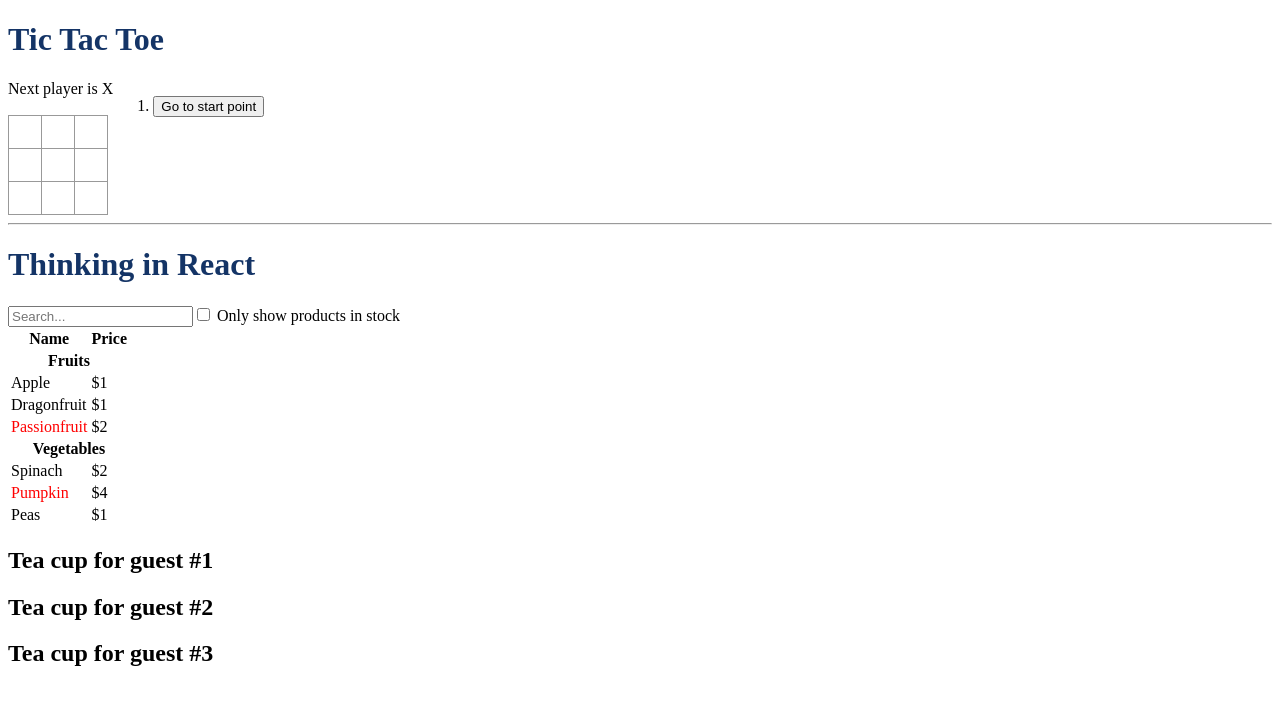
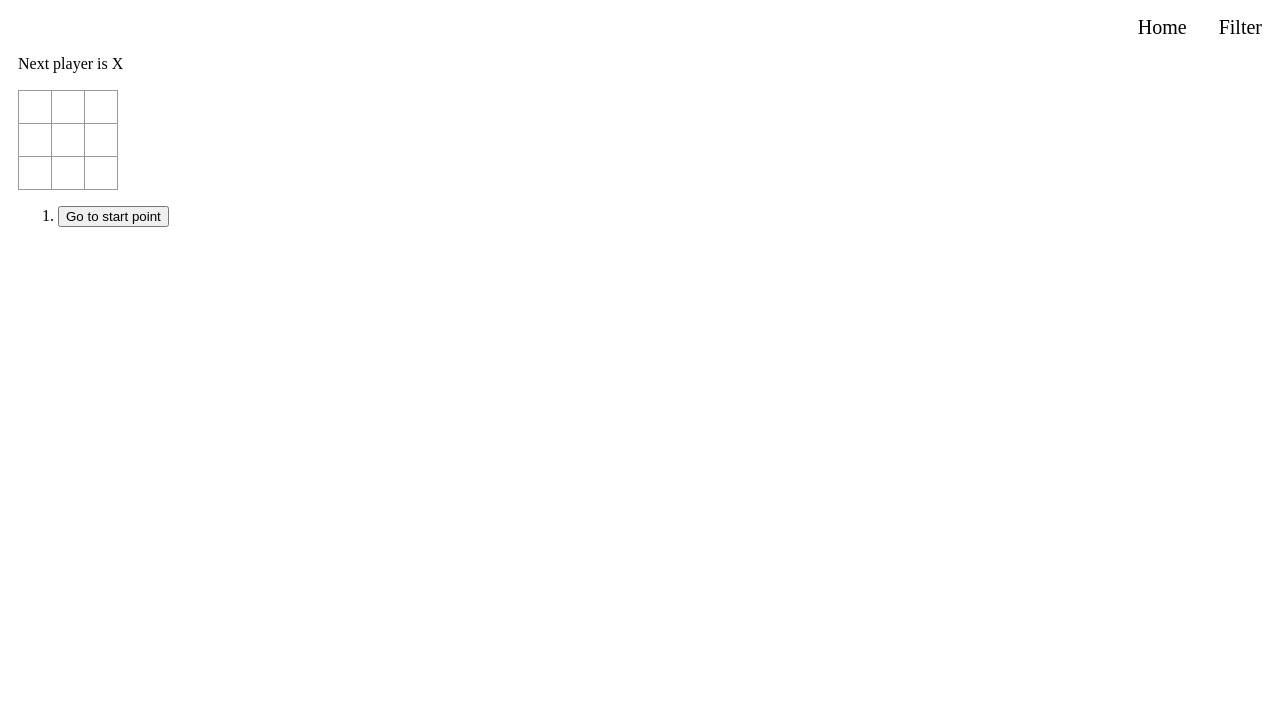
Before and after one commit to mszahan/react-official, a React (Vite) app: page / in a window 1280 px wide. Shown: the top 704 px of the page. Built offline with nearby package versions, Linux system fonts and the light colour scheme.

Commit message:
set the Routers

```diff
--- a/package.json
+++ b/package.json
@@ -23,6 +23,7 @@
   },
   "dependencies": {
     "react": "^18.2.0",
-    "react-dom": "^18.2.0"
+    "react-dom": "^18.2.0",
+    "react-router-dom": "^6.20.0"
   }
 }
--- a/src/App.css
+++ b/src/App.css
@@ -1,3 +1,8 @@
+body {
+  padding: 0px 10px;
+}
+
+
 .app > h1 {
     color: #143466;
 }
@@ -28,6 +33,28 @@
     display: table;
   } */
 
-.game {
+/* .game {
   display: flex;
+} */
+
+.main-nav > ul {
+  display: flex;
+  flex-flow: row wrap;
+  gap: 2rem;
+  justify-content: flex-end;
 }
+
+.main-nav ul li {
+  list-style-type: none;
+  color: #124e5f;
+  font-size: 1.25rem;
+}
+
+.main-nav ul li a{
+  text-decoration: none;
+  color: black;
+}
+
+.main-nav ul li a:hover{
+  color: #61dafb;
+}
--- a/src/App.jsx
+++ b/src/App.jsx
@@ -1,18 +1,19 @@
+import { BrowserRouter, Routes, Route } from "react-router-dom";
 import Game from "./components/TicTacToe";
 import SearchThink from "./components/SearchThink";
-import ImpureTeaSet from "./components/ImpureTeaSet";
+import Nav from "./components/Nav";
 
 const App = () => {
     return (
-        <div className="app">
-            <h1>Tic Tac Toe</h1>
-            <Game/>
-            <hr />
-            <h1>Thinking in React</h1>
-            <SearchThink/>
-            <ImpureTeaSet/>
-        </div>
+        <BrowserRouter>
+            <Nav/>
+            <Routes>
+                <Route path="/" element={<Game/>}/>
+                <Route path="/filter" element={<SearchThink/>}/>
+            </Routes>
+        </BrowserRouter>
     )
+
 }
 
 export default App;
--- /dev/null
+++ b/src/components/Nav.jsx
@@ -0,0 +1,14 @@
+import { Link } from "react-router-dom";
+
+function Nav () {
+    return (
+        <nav className="main-nav">
+            <ul>
+                <li> <Link to='/'> Home </Link> </li>
+                <li> <Link to='/filter'> Filter </Link> </li>
+            </ul>
+        </nav>
+    )
+}
+
+export default Nav;
```
Also changed, not shown: src/components/ui/Ui.jsx (added, +9 -0 lines), 1 other file (tests, documents, lock files or other folders).
